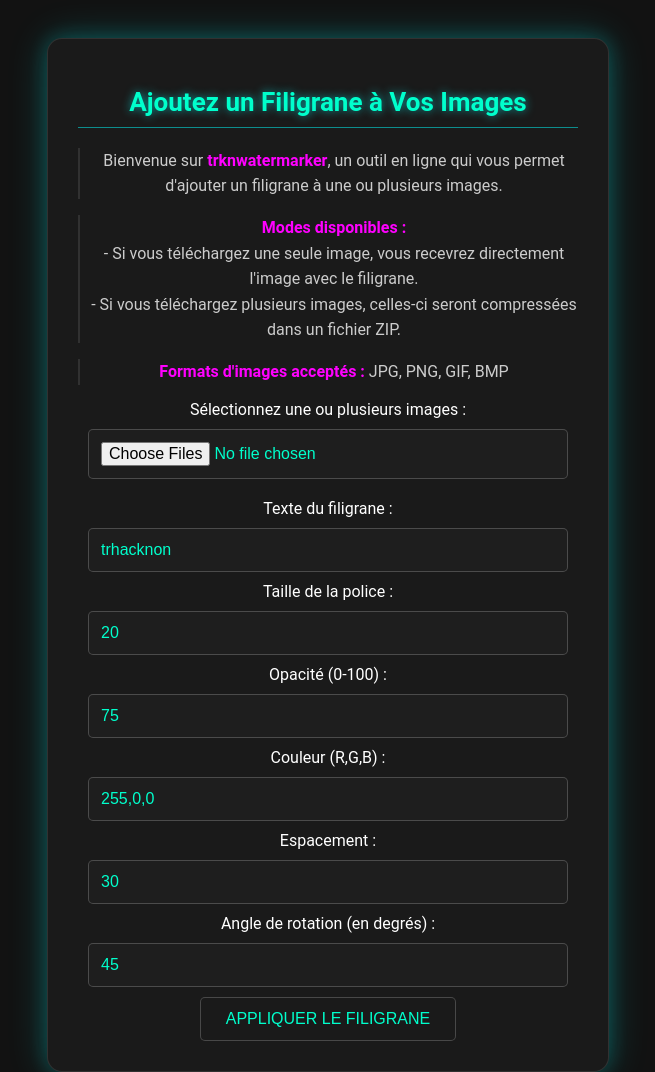
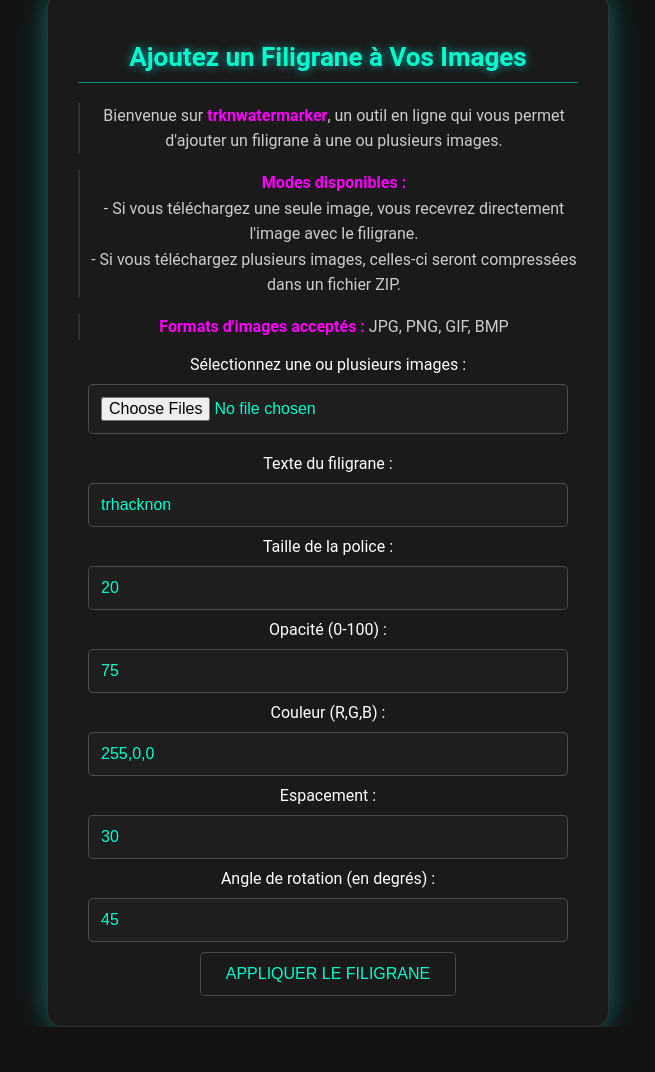
Before and after one commit to tucommenceapousser/trknwatermarker, a Flask app: page / in a window 1280 px wide. Shown: the whole page, without its empty margins (312-967 px from the left). After the commit the page ends 1027 px from the top, so only its background shows below. Run offline with Flask 3, Linux system fonts and the light colour scheme.

Commit message:
Update styles.css

```diff
--- a/static/styles.css
+++ b/static/styles.css
@@ -10,7 +10,6 @@ body {
   padding: 0;
   box-sizing: border-box;
   margin-top: 90px;
-  padding-top: 90px;
 }
 
 
@@ -116,7 +115,6 @@ button:focus {
     .container {
     padding: 15px;
     margin-top: 40px; /* Plus de marge en haut pour mobile */
-    padding-top: 40px; /* Plus de marge en haut pour mobile */
   }
 }
 
```
